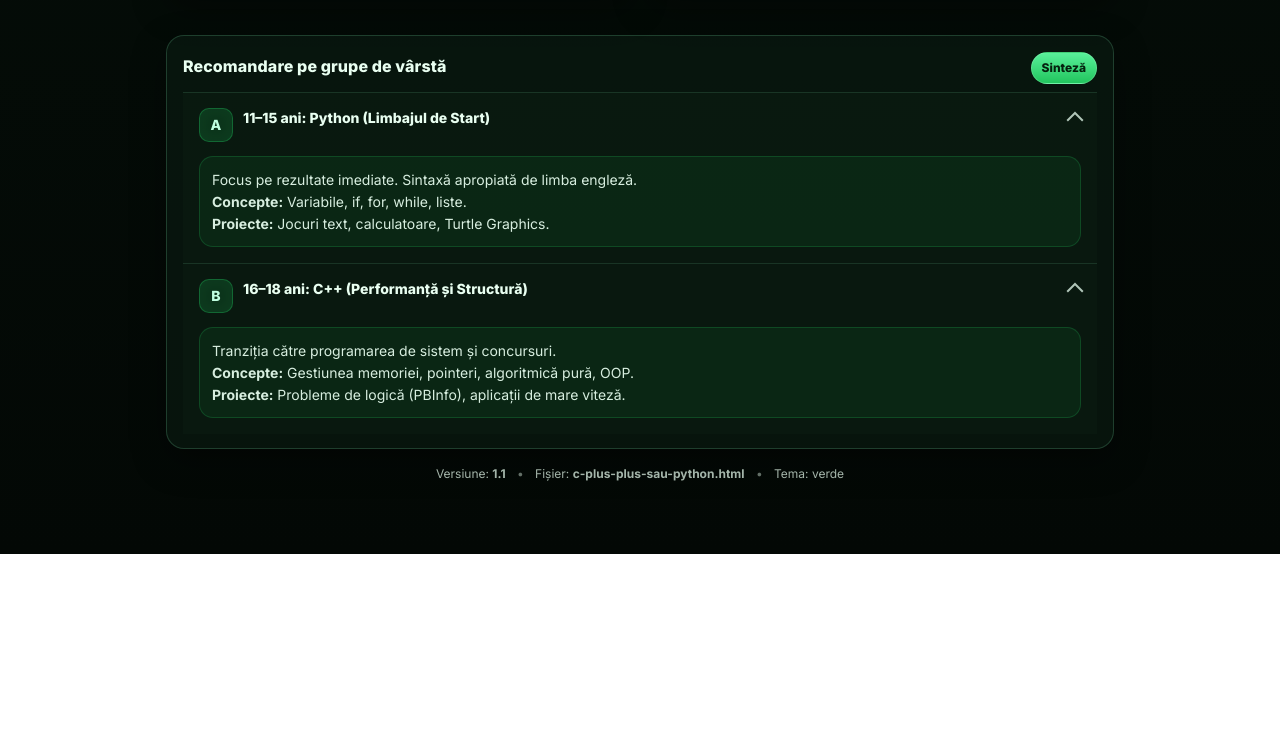
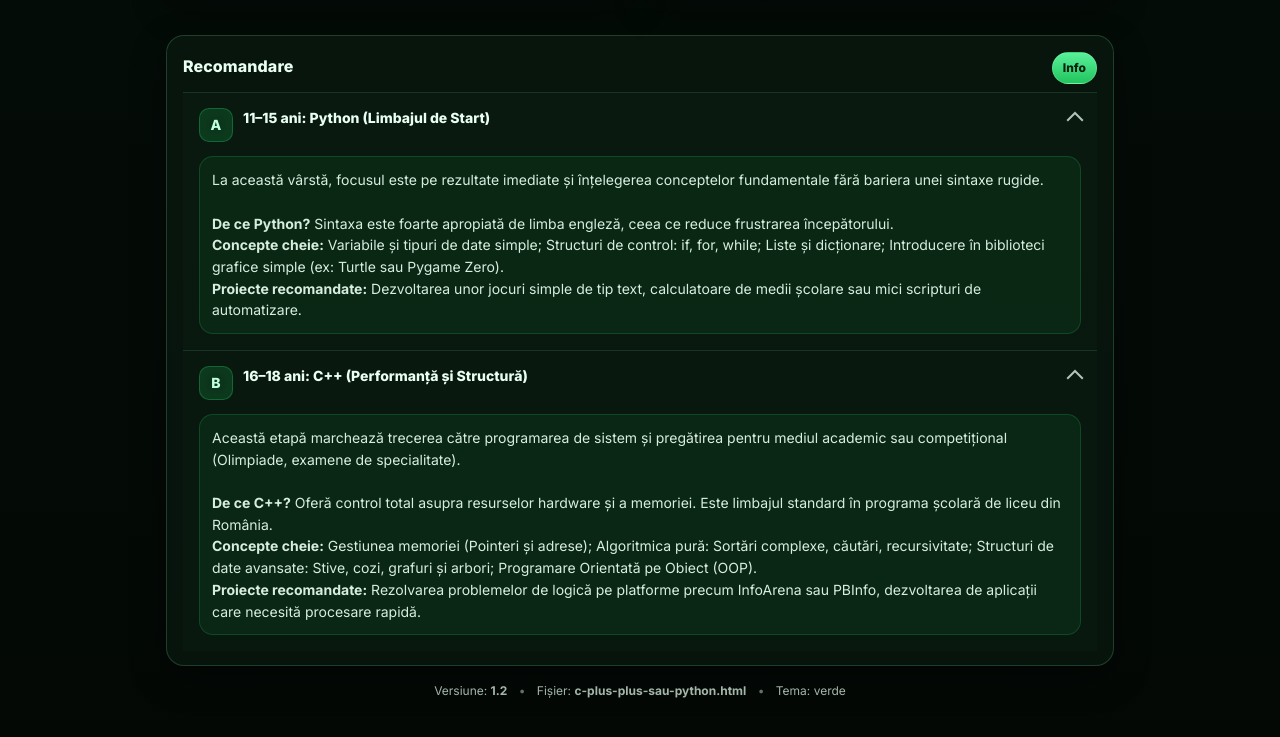
Before and after one commit to Laurst2710/FAQ, a plain HTML site: page FAQ5/Index.html in a window 1280 px wide. Shown: the part 1052-1789 px from the top of the page. Before the commit the page ends 1606 px from the top, so only its background shows below. Drawn offline with Linux system fonts and the light colour scheme.

Commit message:
Update recommendations and version in Index.html
1.2  Gemini

```diff
--- a/FAQ5/Index.html
+++ b/FAQ5/Index.html
@@ -420,8 +420,8 @@
 
       <section class="card rec-card">
         <div class="cardhead">
-          <p class="title">Recomandare pe grupe de vârstă</p>
-          <span class="badge">Sinteză</span>
+          <p class="title">Recomandare</p>
+          <span class="badge">Info</span>
         </div>
         <div class="content">
             <details open>
@@ -430,9 +430,13 @@
                     <span class="chev" aria-hidden="true"></span>
                 </summary>
                 <div class="answer">
-                    <p>Focus pe rezultate imediate. Sintaxă apropiată de limba engleză.
-                    <br><strong>Concepte:</strong> Variabile, if, for, while, liste.
-                    <br><strong>Proiecte:</strong> Jocuri text, calculatoare, Turtle Graphics.</p>
+                    <p>
+                        La această vârstă, focusul este pe rezultate imediate și înțelegerea conceptelor fundamentale fără bariera unei sintaxe rugide.
+                        <br><br>
+                        <strong>De ce Python?</strong> Sintaxa este foarte apropiată de limba engleză, ceea ce reduce frustrarea începătorului.
+                        <br><strong>Concepte cheie:</strong> Variabile și tipuri de date simple; Structuri de control: if, for, while; Liste și dicționare; Introducere în biblioteci grafice simple (ex: Turtle sau Pygame Zero).
+                        <br><strong>Proiecte recomandate:</strong> Dezvoltarea unor jocuri simple de tip text, calculatoare de medii școlare sau mici scripturi de automatizare.
+                    </p>
                 </div>
             </details>
             <details open>
@@ -441,9 +445,13 @@
                     <span class="chev" aria-hidden="true"></span>
                 </summary>
                 <div class="answer">
-                    <p>Tranziția către programarea de sistem și concursuri.
-                    <br><strong>Concepte:</strong> Gestiunea memoriei, pointeri, algoritmică pură, OOP.
-                    <br><strong>Proiecte:</strong> Probleme de logică (PBInfo), aplicații de mare viteză.</p>
+                    <p>
+                        Această etapă marchează trecerea către programarea de sistem și pregătirea pentru mediul academic sau competițional (Olimpiade, examene de specialitate).
+                        <br><br>
+                        <strong>De ce C++?</strong> Oferă control total asupra resurselor hardware și a memoriei. Este limbajul standard în programa școlară de liceu din România.
+                        <br><strong>Concepte cheie:</strong> Gestiunea memoriei (Pointeri și adrese); Algoritmica pură: Sortări complexe, căutări, recursivitate; Structuri de date avansate: Stive, cozi, grafuri și arbori; Programare Orientată pe Obiect (OOP).
+                        <br><strong>Proiecte recomandate:</strong> Rezolvarea problemelor de logică pe platforme precum InfoArena sau PBInfo, dezvoltarea de aplicații care necesită procesare rapidă.
+                    </p>
                 </div>
             </details>
         </div>
@@ -451,7 +459,7 @@
     </div>
 
     <footer>
-      <span>Versiune: <strong>1.1</strong></span>
+      <span>Versiune: <strong>1.2</strong></span>
       <span class="sep">•</span>
       <span>Fișier: <strong>c-plus-plus-sau-python.html</strong></span>
       <span class="sep">•</span>
```
